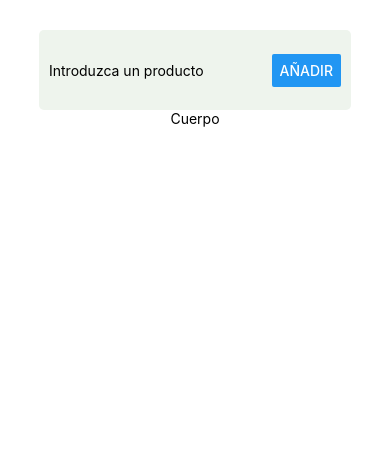
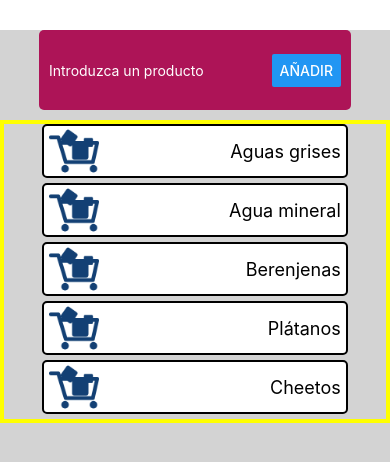
Before and after one commit to goyoregalado/02-shopping-list, a React Native app: screen / in a window 390 px wide. Shown: the top 462 px of the page. Built offline with nearby package versions, Linux system fonts and the light colour scheme.

Commit message:
Style(App.js): Styling list items

```diff
--- a/App.js
+++ b/App.js
@@ -1,12 +1,21 @@
-import { StyleSheet, Text, View } from 'react-native';
+import { useState } from 'react';
+import { Image, StyleSheet, Text, View } from 'react-native';
 import ProductInput from './components/ProductInput';
 
 export default function App() {
+  const [ products, setProducts ] = useState(['Aguas grises', 'Agua mineral', 'Berenjenas', 'Plátanos', 'Cheetos']);
   return (
     <View style={styles.container}>
       <ProductInput />
       <View style={styles.productList}>
-        <Text>Cuerpo</Text>
+        { products.map((product, idx) => {
+            return (
+              <View key={idx} style={styles.listItem}>
+                <Image style={styles.productImage} source={require('./assets/bigIcon.png')}/>
+                <Text style={styles.productName}>{product}</Text>
+              </View>
+            );
+        }) }
       </View>
     </View>
   );
@@ -16,14 +25,41 @@ const styles = StyleSheet.create({
   container: {
     flex: 1,
     alignItems: 'center',
-    justifyContent: 'center',
+    justifyContent: 'flex-start',
     width: '100%',
     marginTop: 30,
-    backgroundColor: '#fff',
+    backgroundColor: 'lightgray',
 
   },
   productList: {
-    flex: 4
+    marginTop: 10,
+    width: '100%',
+    borderWidth: 4,
+    borderColor: 'yellow',
+    alignItems: 'center'
+  },
+  listItem: {
+    flexDirection: 'row',
+    justifyContent: 'space-between',
+    alignItems: 'center',
+    borderColor: 'black',
+    backgroundColor: 'white',
+    borderWidth: 2,
+    borderRadius: 5,
+    width: '80%',
+    marginBottom: 5,
+    paddingHorizontal: 5
+  },
+  productImage: {
+    width: 50,
+    height: 50
+  },
+
+  productName: {
+    fontSize: 18,
+    textAlign: 'center',
+    alignContent: 'center'
   }
 
+
 });
--- a/components/ProductInput.jsx
+++ b/components/ProductInput.jsx
@@ -27,14 +27,15 @@ const styles = StyleSheet.create({
         flexDirection: 'row',
         justifyContent: 'space-around',
         alignItems: 'center',
-        backgroundColor: "#eef4ed",
+        backgroundColor: "#ad1457",
         width: '80%',
         height: 80,
         borderRadius: 5,
         padding: 10
     },
     productName: {
-        flex: 4
+        flex: 4,
+        color: 'white'
     },
     addButton: {
         flex: 1
```
Also changed, not shown: assets/bigIcon.png (added).
